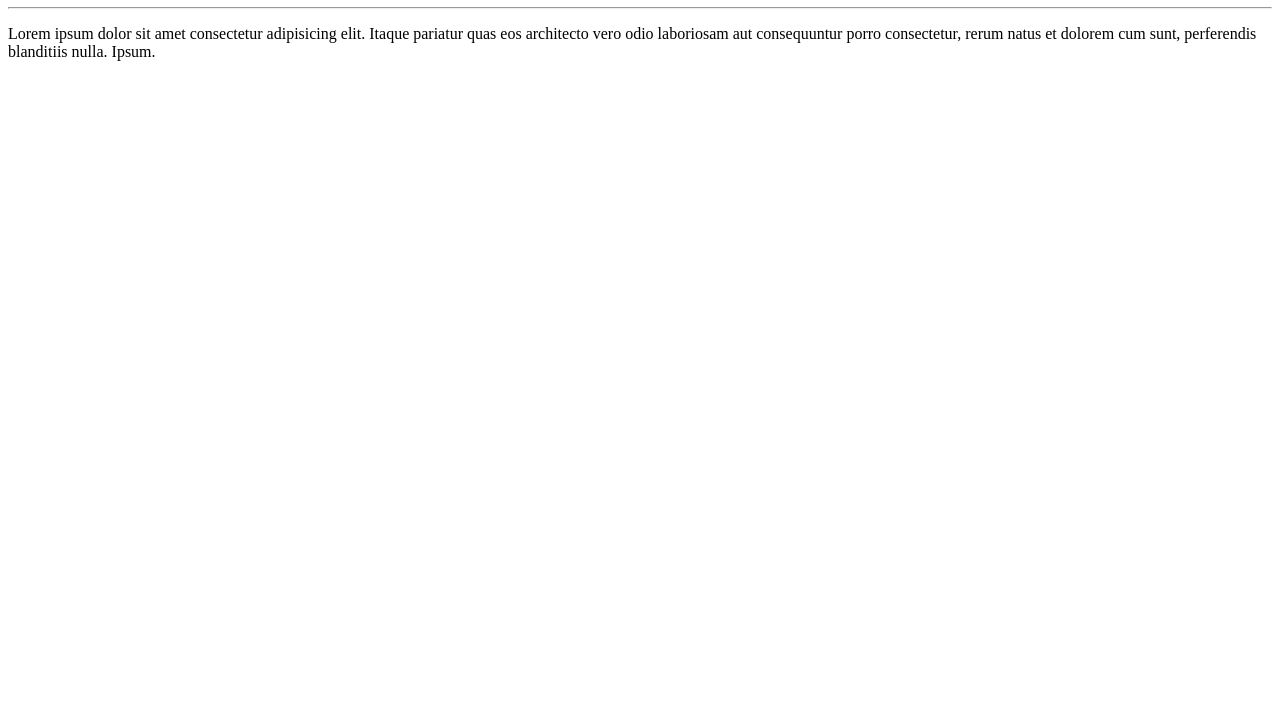
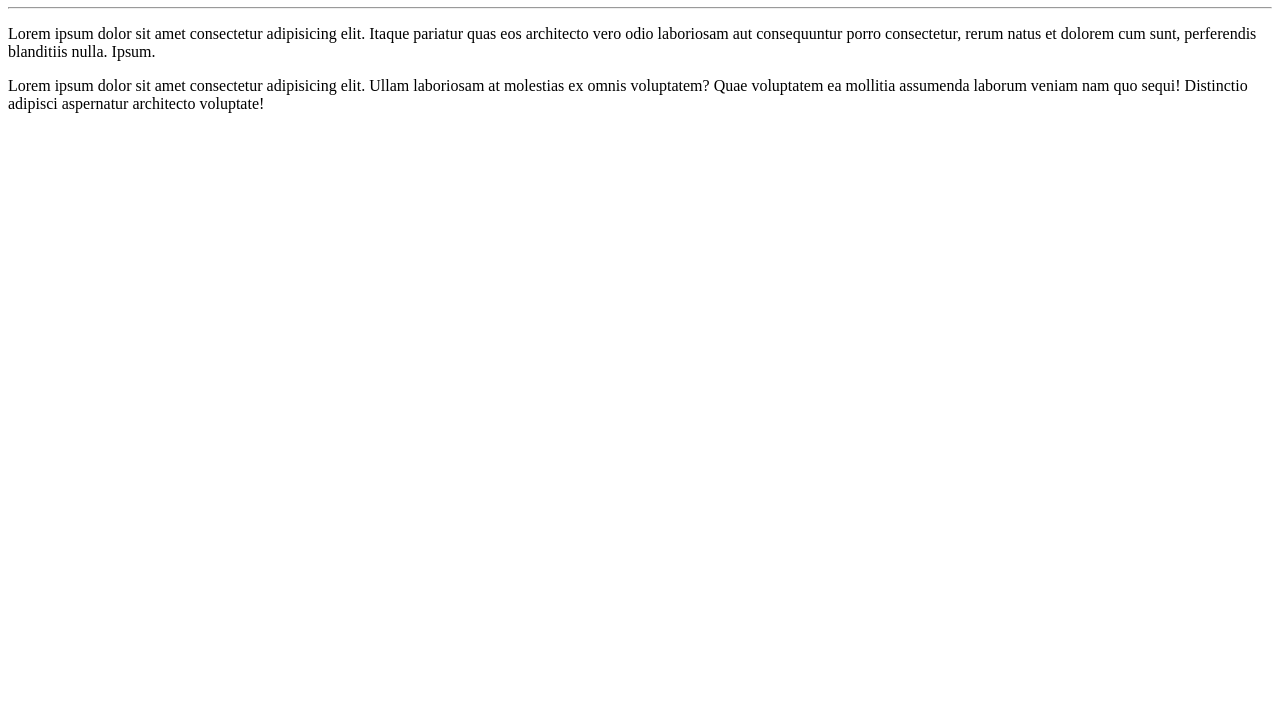
Before and after one commit to Juliana-Roman/Ola-Mundo, a plain HTML site: page site-exemplo/index.html in a window 1280 px wide. Shown: the part 73-800 px from the top of the page. Drawn offline with Linux system fonts and the light colour scheme.

Commit message:
Adicionei um parágrafo

```diff
--- a/site-exemplo/index.html
+++ b/site-exemplo/index.html
@@ -10,5 +10,7 @@
     <h1>Olá, Mundo!</h1>
     <hr>
     <p>Lorem ipsum dolor sit amet consectetur adipisicing elit. Itaque pariatur quas eos architecto vero odio laboriosam aut consequuntur porro consectetur, rerum natus et dolorem cum sunt, perferendis blanditiis nulla. Ipsum.</p>
+    <p>Lorem ipsum dolor sit amet consectetur adipisicing elit. Ullam laboriosam at molestias ex omnis voluptatem? Quae voluptatem ea mollitia assumenda laborum veniam nam quo sequi! Distinctio adipisci aspernatur architecto voluptate!</p>
+
 </body>
 </html>
```
